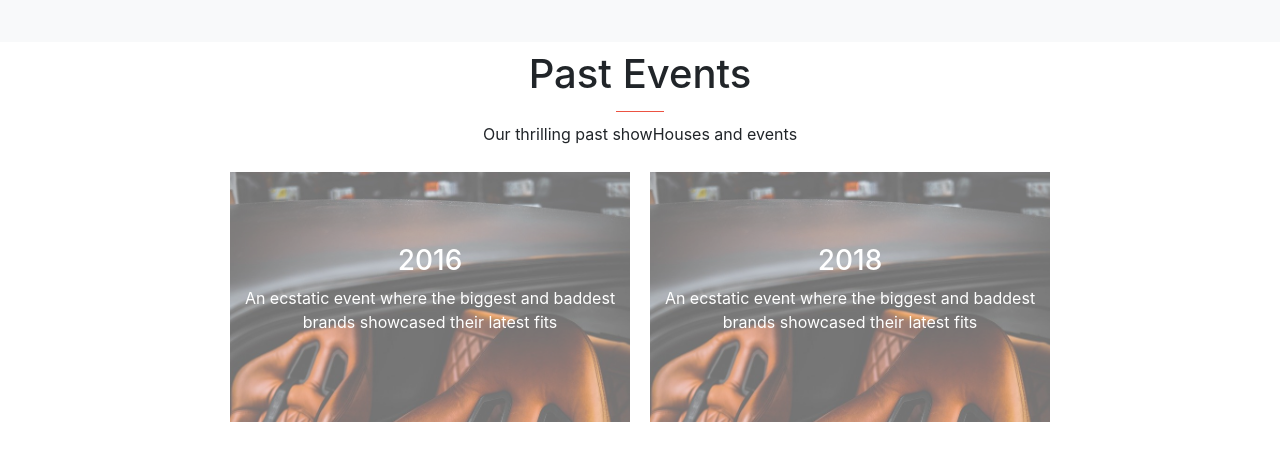
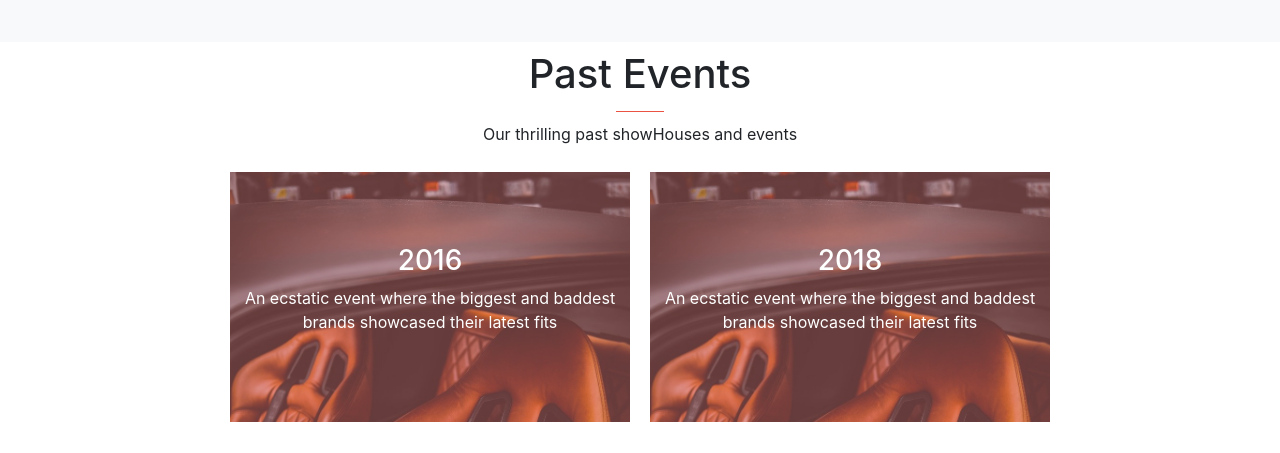
Before and after one commit to paulshaun-kdtk/capstone-Car-Show, a website: page about.html in a window 1280 px wide. Shown: the part 1507-1960 px from the top of the page. Drawn offline with nearby package versions, Linux system fonts and the light colour scheme.

Commit message:
style update

```diff
--- a/about-page.css
+++ b/about-page.css
@@ -209,7 +209,7 @@
   display: flex;
   flex-direction: column;
   justify-content: center;
-  background-color: rgba(255, 255, 255, 0.4);
+  background-color: rgba(218, 113, 113, 0.4);
   color: #fff;
   height: 100%;
 }
```
